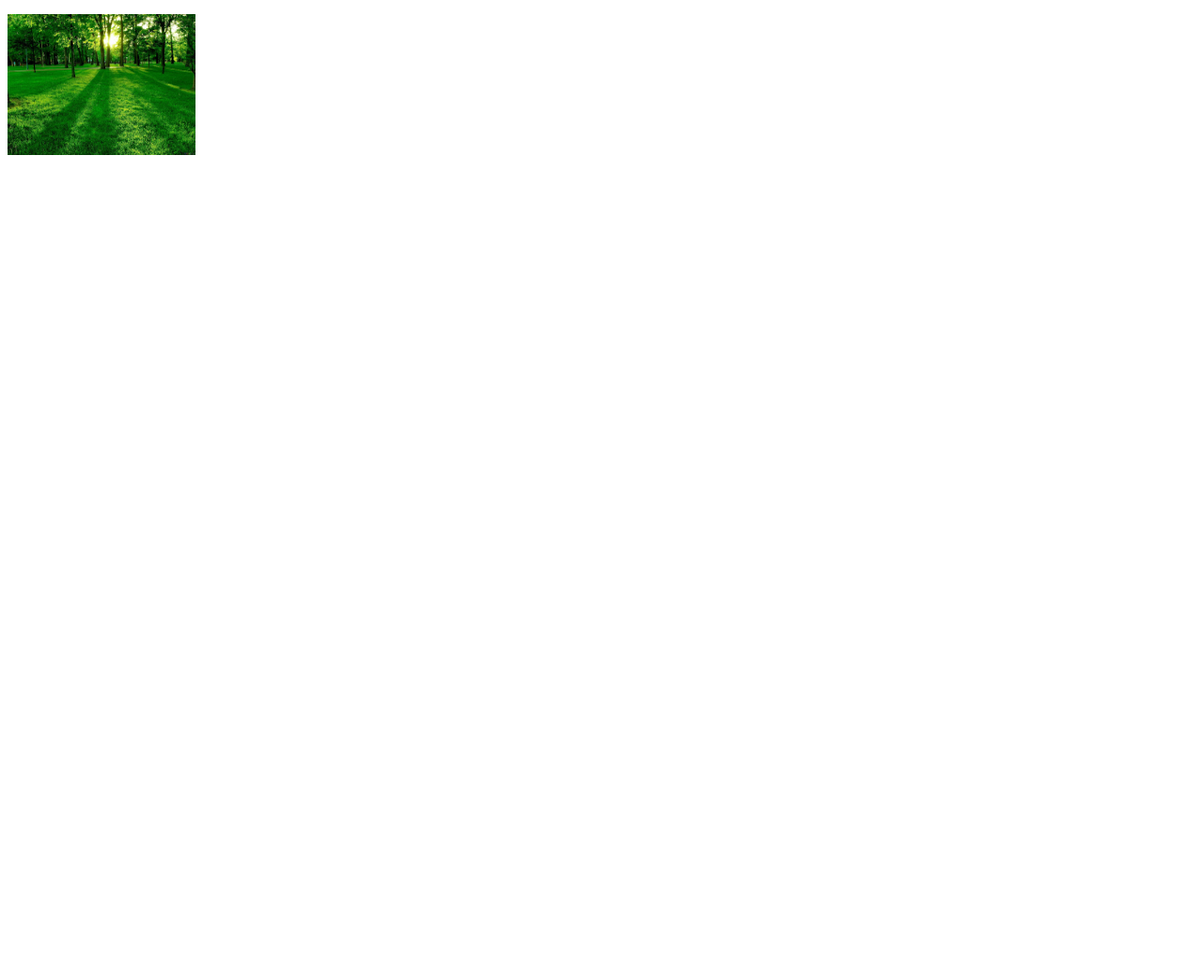
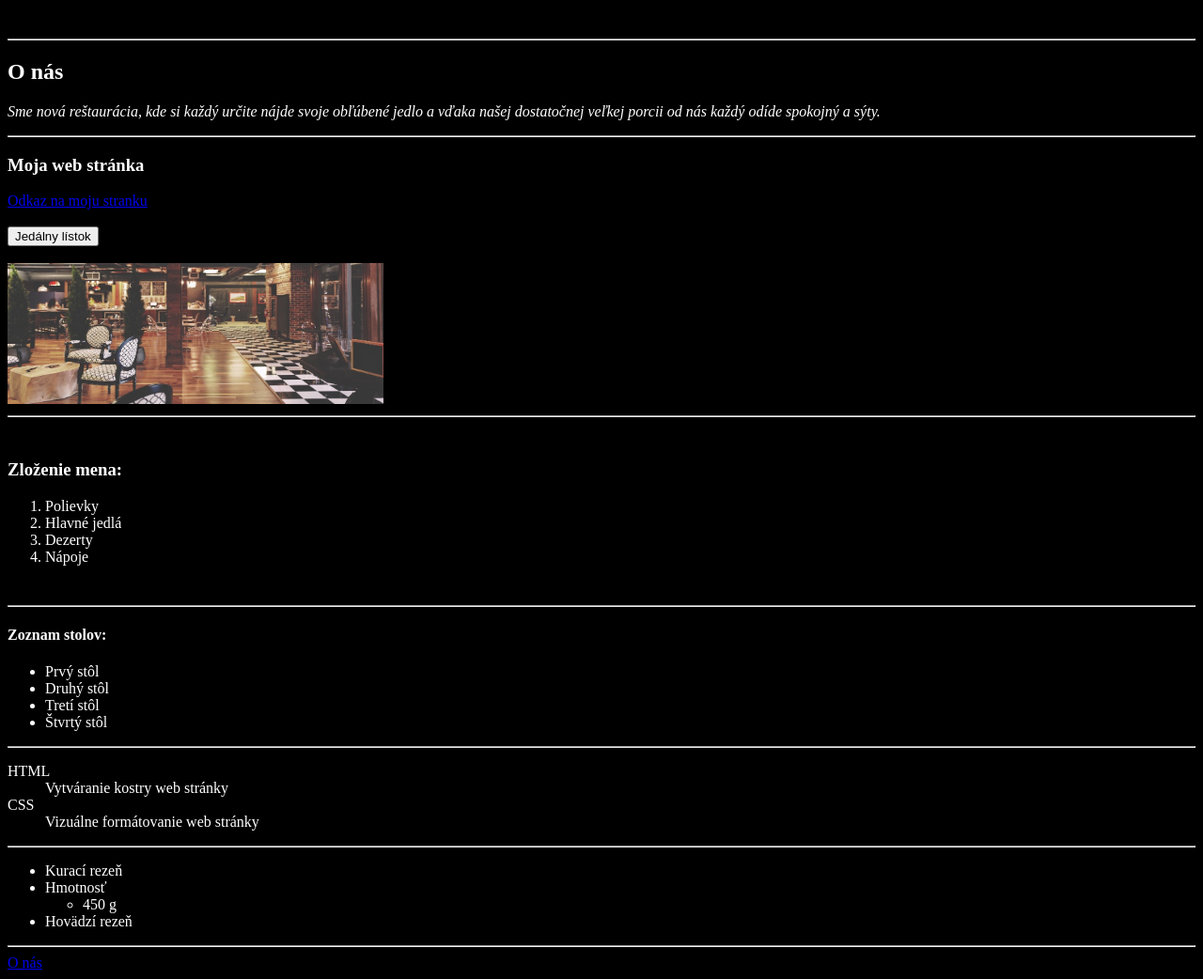
Before and after one commit to DamianJaros/CGP, a plain HTML site: page index.html in a window 1280 px wide. Shown: the part 327-1369 px from the top of the page at 94% size. Before the commit the page ends 800 px from the top, so only its background shows below. Drawn offline with Linux system fonts and the light colour scheme.

Commit message:
Pridal_som_html

```diff
--- a/index.html
+++ b/index.html
@@ -1,17 +1,74 @@
 <!DOCTYPE html>
 <html>
+    <head>
+        <style>
+            body {background-color:black}
+            h1 {color: white}
+            h2 {color: white}
+            h3 {color: white}
+            h4 {color: white}
+            ol {color: white}
+            ul {color:white}
+            dl {color: white}
+                p {color: white}
+        </style>
+    </head>
     <body>
-        <h1><b>Nadpis <br/> je: tráva <br/> je zelená</b></h1>
+        <h1><b>Cook <br/> Restaurant</b></h1>
         <hr/>
-        <p><i>Odsek</i></p>
-        <h2>Podnadpis</h2>
+        <h2> O nás </h2>
+        <p><i>Sme nová reštaurácia, kde si každý určite nájde svoje obľúbené jedlo a vďaka našej dostatočnej veľkej porcii od nás každý odíde spokojný a sýty.</i></p>
         <hr/>
+        <h3>Moja web stránka</h3>
         <a href="https://damianjaros11.wixsite.com/damianjaros" target="_blank"> Odkaz na moju stranku </a>
         <br/>
         <br/>
-        <button type="button" onclick="alert ('Ahoj fungujem!')">Tlačidlo</button>
+        <button type="button" onclick="alert ('Objednať ?')">Jedálny lístok</button>
         <br/>
         <br/>
-        <img src="resources/images/grass.jpg" width="200" height="150" alt="Popis obrázka" />
+        <img src="resources/images/restaurant.jpg" width="400" height="150" alt="reštaurácia" />
+        <hr/>
+        <br/>
+        <h3>Zloženie mena:</h3>
+        <ol>
+            <li>Polievky</li>
+            <li>Hlavné jedlá</li>
+            <li>Dezerty</li>
+            <li>Nápoje</li>
+        </ol>
+        <br/>
+<hr/>
+<h4>Zoznam stolov:</h4>
+<ul>
+    <li>Prvý stôl</li>
+    <li>Druhý stôl</li>
+    <li>Tretí stôl</li>
+    <li>Štvrtý stôl</li>
+</ul>
+<hr/>
+<dl>
+    <dt>HTML</dt>
+    <dd>Vytváranie kostry web stránky</dd>
+    <dt>CSS</dt>
+    <dd>Vizuálne formátovanie web stránky</dd>
+</dl>
+<hr/>
+<ul>
+    <li>Kurací rezeň</li>
+    <li>Hmotnosť</li>
+    <ul>
+        <li>450 g</li>
+    </ul>
+</li>
+<li>Hovädzí rezeň</li>
+    </ul>
+</ul>
+<style>
+    body {background-color: black;}
+    h1 {color: white; font-size: 100px; font-family: "Lucida Console", "Courier New", monospace;}
+    p {color: white}
+</style>
+<hr/>
+<a href="info.html"<button>O nás</button></a>>
     </body>
     </html>
```
Also changed, not shown: resources/Images/restaurant.jpg (added).
